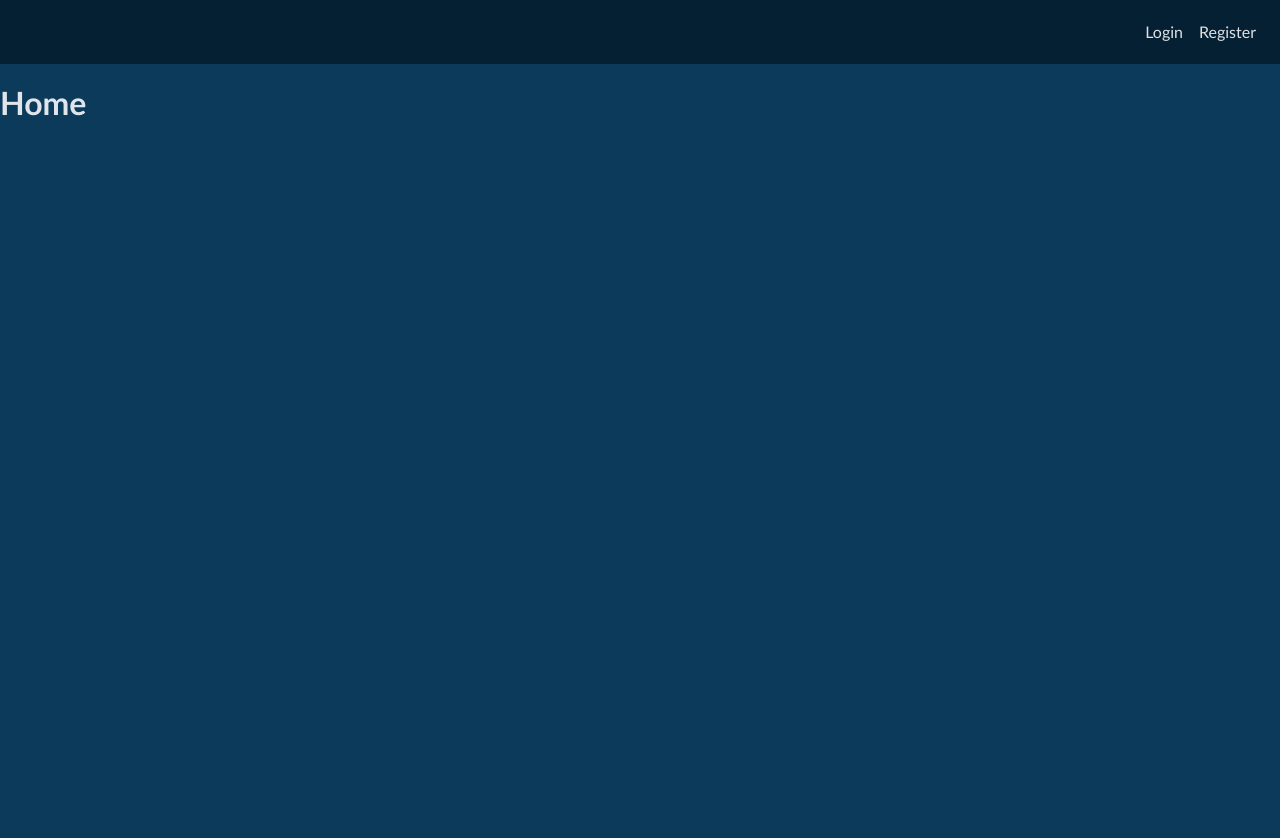
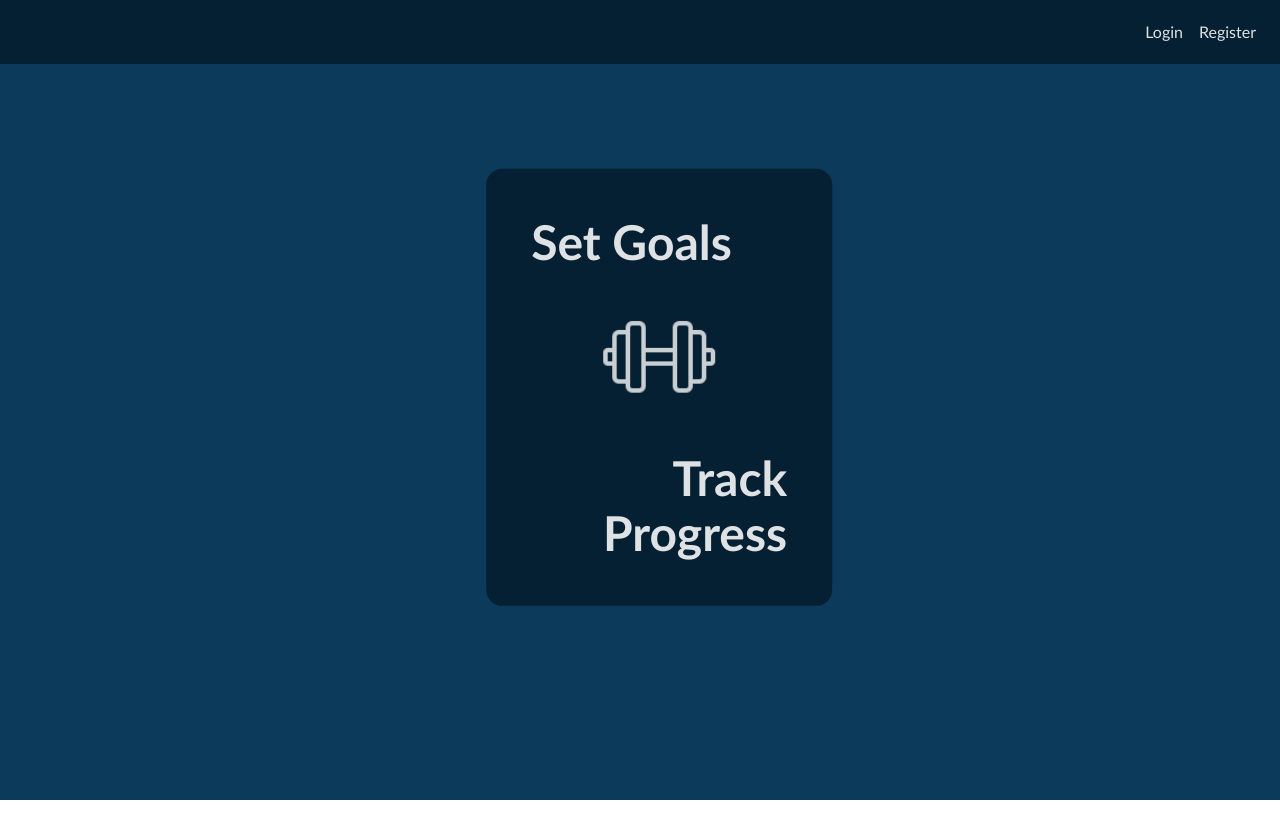
Before and after one commit to jdias95/FitnessApp, a React (Create React App) app in the folder client/: page / in a window 1280 px wide. Shown: the top 838 px of the page. After the commit the page ends 800 px from the top, so only its background shows below. Built offline with nearby package versions, Linux system fonts and the light colour scheme; no server answers.

Commit message:
Updates home page and graph text size

```diff
--- a/client/src/App.css
+++ b/client/src/App.css
@@ -21,7 +21,7 @@
   color: rgba(255, 255, 255, 0.87);
   margin: 0;
   padding: 0;
-  min-height: 100vh;
+  min-height: calc(100vh - 4rem);
   width: 100%;
   top: 2rem;
   position: absolute;
@@ -72,6 +72,32 @@
 
 .container label {
   font-weight: bold;
+}
+
+.home {
+  width: 25%;
+  height: auto;
+  position: absolute;
+  left: 50%;
+  top: calc(50% - 4rem);
+  transform: translate(-50%, -50%);
+  text-align: center;
+  font-size: x-large;
+}
+
+.home #goals {
+  text-align: left;
+  margin-left: 2rem;
+}
+
+.home #progress {
+  text-align: right;
+  margin-right: 2rem;
+}
+
+#dumbbell {
+  width: 7rem;
+  height: 7rem;
 }
 
 .weight-change-container {
--- a/client/src/Dashboard.js
+++ b/client/src/Dashboard.js
@@ -294,6 +294,7 @@ const Dashboard = (props) => {
       svg.selectAll(".domain").remove();
       svg.selectAll(".x-axis .tick line").remove();
       svg.selectAll(".y-axis .tick line:first-child").remove();
+      svg.selectAll("text").style("font-size", "12px");
     }
   }, [weightData, weightTimeBtN, tickMultiplier, timeSelection]);
 
--- a/client/src/Home.js
+++ b/client/src/Home.js
@@ -14,7 +14,16 @@ export default function Home(props) {
 
   return (
     <div className="App">
-      <h1> Home </h1>
+      <div className="home container">
+        <h1 id="goals">Set Goals</h1>
+        <img
+          className="img"
+          id="dumbbell"
+          src={process.env.PUBLIC_URL + "/dumbbell.png"}
+          alt="dumbbell"
+        />
+        <h1 id="progress">Track Progress</h1>
+      </div>
     </div>
   );
 }
```
Also changed, not shown: client/public/dumbbell.png (added).
